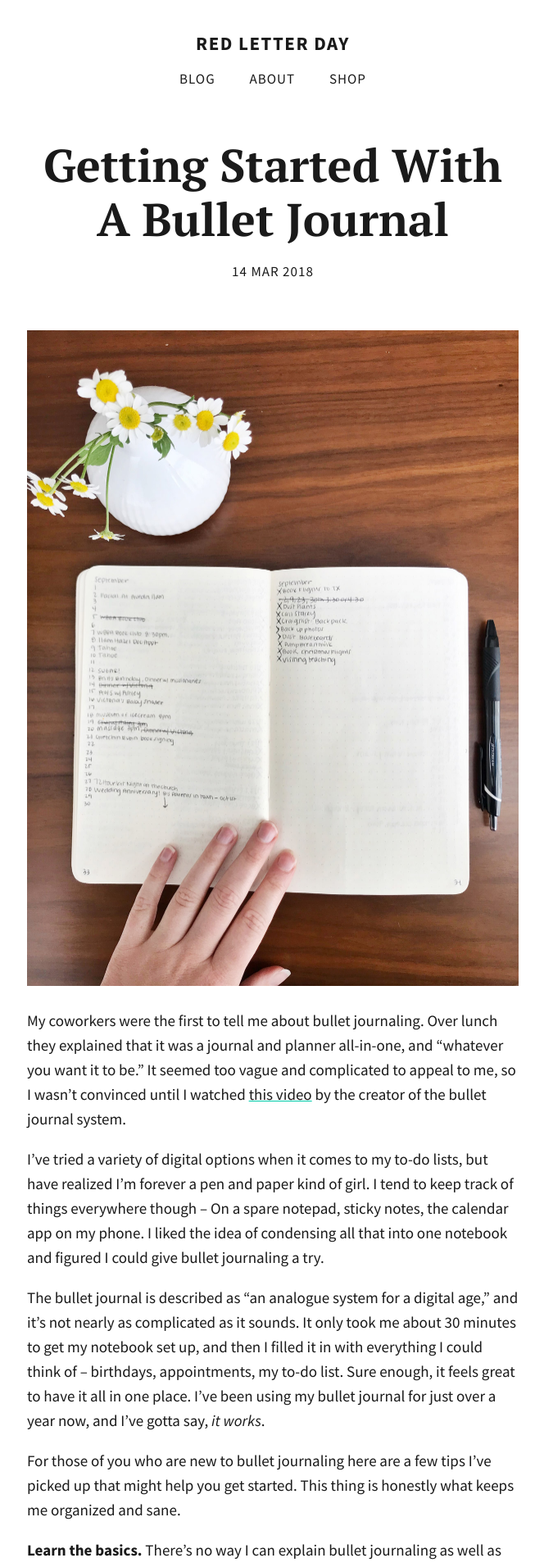
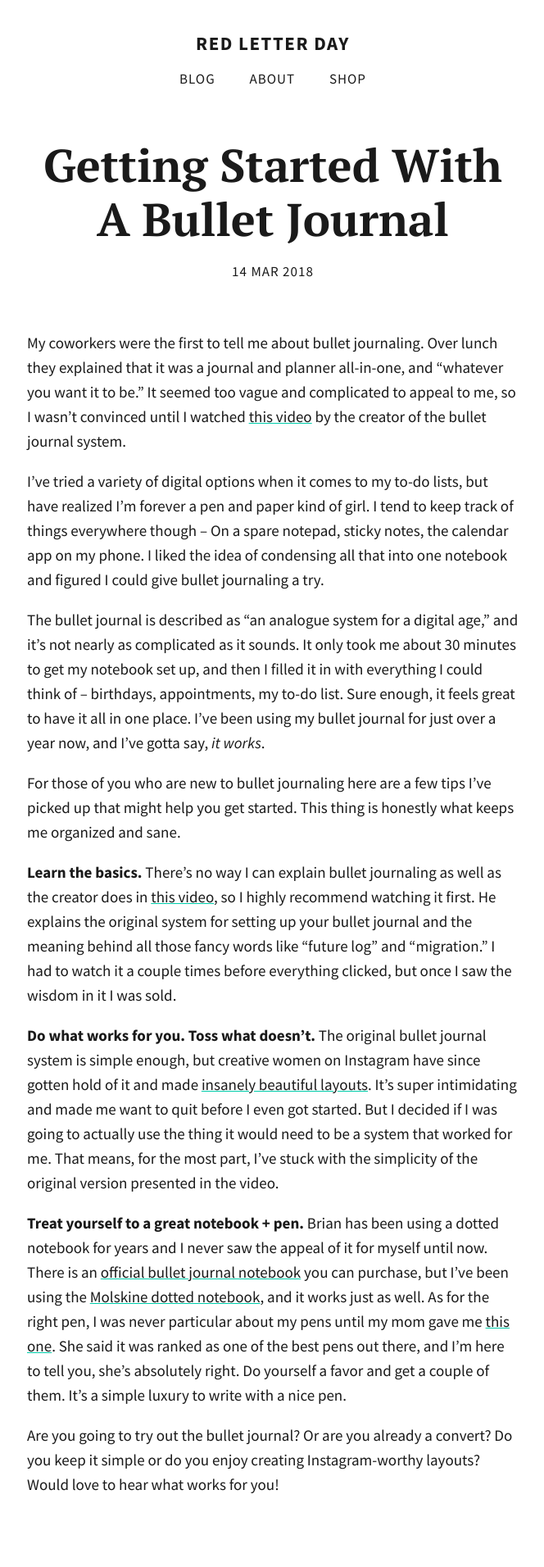
Before and after one commit to totiffany/totiffany.github.io, a Jekyll site: the page built from _posts/2018-03-14-Getting-Started-With-A-Bullet-Journal.md, in a window 1280 px wide. Shown: the top 1912 px of the page at 82% size, without its empty margins (307-971 px from the left). Built offline with Jekyll 4.4.1, drawn with Linux system fonts in a browser that asks for light colours; our own code applies the rules of GitHub Pages for plain Markdown files; comment, search, counter and statistics services are not loaded.

Commit message:
Update 2018-03-14-Getting-Started-With-A-Bullet-Journal.md

```diff
--- a/_posts/2018-03-14-Getting-Started-With-A-Bullet-Journal.md
+++ b/_posts/2018-03-14-Getting-Started-With-A-Bullet-Journal.md
@@ -8,7 +8,7 @@ description: >-
   journal system.
 image: Bullet-Joural-Red-Letter-Day-2.JPG
 ---
-![Bullet-Joural-Red-Letter-Day-2.jpg]({{site.baseurl}}/img/Bullet-Joural-Red-Letter-Day-2.jpg)
+
 
 My coworkers were the first to tell me about bullet journaling. Over lunch they explained that it was a journal and planner all-in-one, and "whatever you want it to be." It seemed too vague and complicated to appeal to me, so I wasn't convinced until I watched [this video](http://bulletjournal.com) by the creator of the bullet journal system.
 
```
